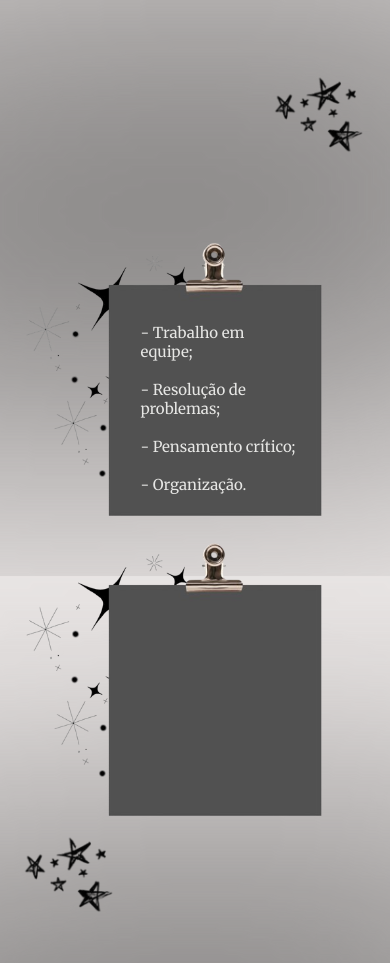
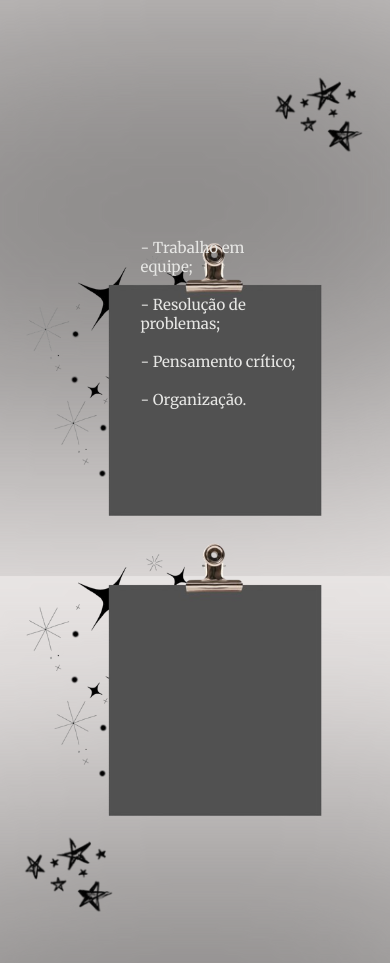
Before and after one commit to Lohanyy17/Portfolio, a Flask app: page / in a window 390 px wide; the page is wider, and only the part inside the window is pictured. Shown: the part 2800-3763 px from the top of that part. Run offline with Flask 3, Linux system fonts and the light colour scheme.

Commit message:
Update style.css

```diff
--- a/static/styles/style.css
+++ b/static/styles/style.css
@@ -810,7 +810,7 @@ body{
 
 .soft_skills{
     position: absolute;
-    top: 370%;
+    top: 360%;
     left: 36%;
     font-size: 15px;
     z-index: 1;
```
